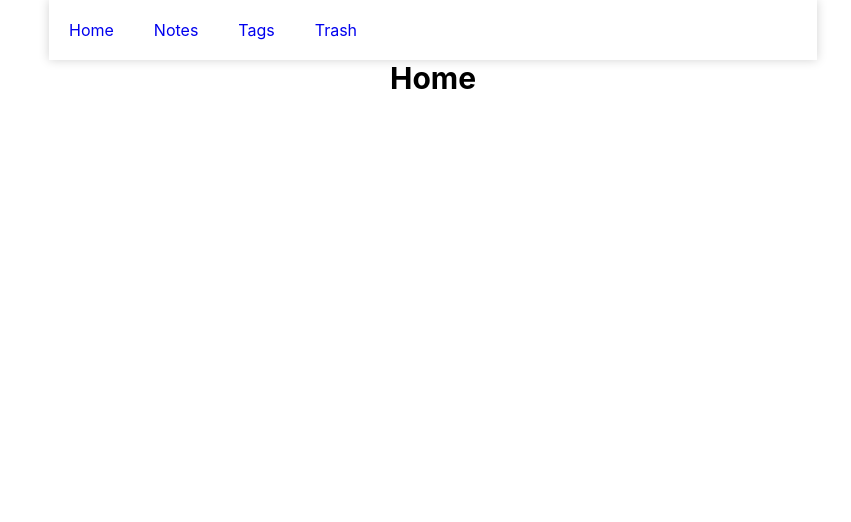
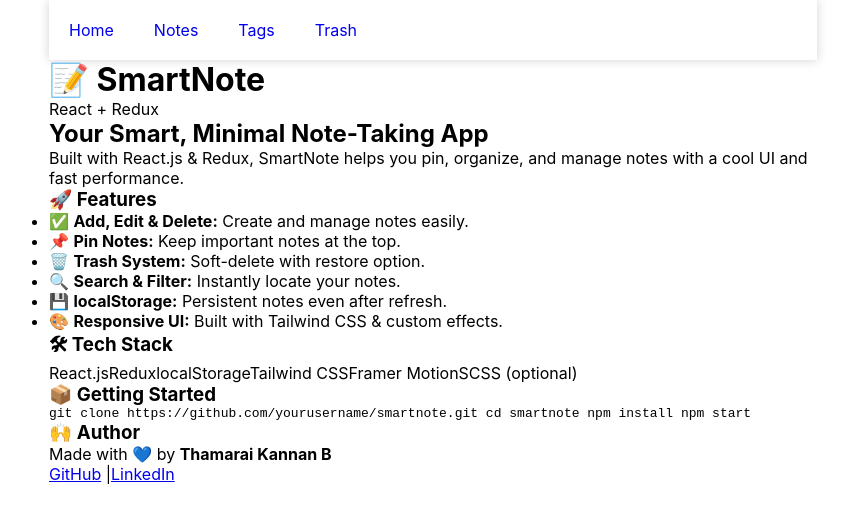
Before and after one commit to thamarai07/note-app, a React (Create React App) app: page / in a window 1280 px wide. Shown: the top 522 px of the page, without its empty margins (207-1058 px from the left). Built offline with nearby package versions, Linux system fonts and the light colour scheme.

Commit message:
completed

```diff
--- a/src/Components/Home.js
+++ b/src/Components/Home.js
@@ -2,16 +2,83 @@ import React from "react";
 
 export default function Home() {
   return (
-    <div>
-      <h1
-        style={{
-          textAlign: "center",
-          fontSize: "30px",
-          fontWeight: "bolder",
-        }}
-      >
-        Home
-      </h1>
+    <div className="container">
+
+
+      <header >
+        <div >
+          <h1 >📝 SmartNote</h1>
+          <span >React + Redux</span>
+        </div>
+      </header>
+
+      <main >
+        <section >
+          <h2 >Your Smart, Minimal Note-Taking App</h2>
+          <p >
+            Built with React.js & Redux, SmartNote helps you pin, organize, and manage notes with a cool UI and fast performance.
+          </p>
+        </section>
+
+        <section>
+          <h3 >🚀 Features</h3>
+          <ul >
+            <li >
+              ✅ <strong>Add, Edit & Delete:</strong> Create and manage notes easily.
+            </li>
+            <li >
+              📌 <strong>Pin Notes:</strong> Keep important notes at the top.
+            </li>
+            <li >
+              🗑️ <strong>Trash System:</strong> Soft-delete with restore option.
+            </li>
+            <li >
+              🔍 <strong>Search & Filter:</strong> Instantly locate your notes.
+            </li>
+            <li >
+              💾 <strong>localStorage:</strong> Persistent notes even after refresh.
+            </li>
+            <li >
+              🎨 <strong>Responsive UI:</strong> Built with Tailwind CSS & custom effects.
+            </li>
+          </ul>
+        </section>
+
+        <section>
+          <h3 >🛠 Tech Stack</h3>
+          <div >
+            <span >React.js</span>
+            <span >Redux</span>
+            <span >localStorage</span>
+            <span >Tailwind CSS</span>
+            <span >Framer Motion</span>
+            <span >SCSS (optional)</span>
+          </div>
+        </section>
+
+        <section>
+          <h3 >📦 Getting Started</h3>
+          <pre >
+            git clone https://github.com/yourusername/smartnote.git
+            cd smartnote
+            npm install
+            npm start
+          </pre>
+        </section>
+
+        <section>
+          <h3 >🙌 Author</h3>
+          <p >
+            Made with 💙 by <strong>Thamarai Kannan B</strong> <br />
+            <a href="https://github.com/thamarai07/" target="_blank" class="text-indigo-500 underline">GitHub</a> |
+            <a href="https://www.linkedin.com/in/thamarai-kannan-2181881a0/" target="_blank" class="text-indigo-500 underline">LinkedIn</a>
+          </p>
+        </section>
+
+
+      </main>
+
+
     </div>
   );
 }
```
Also changed, not shown: 1 other file (tests, documents, lock files or other folders).
